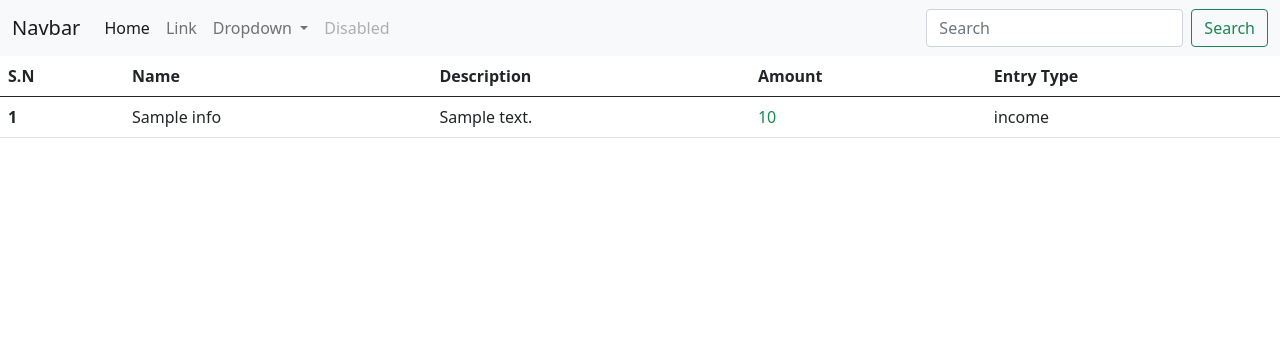
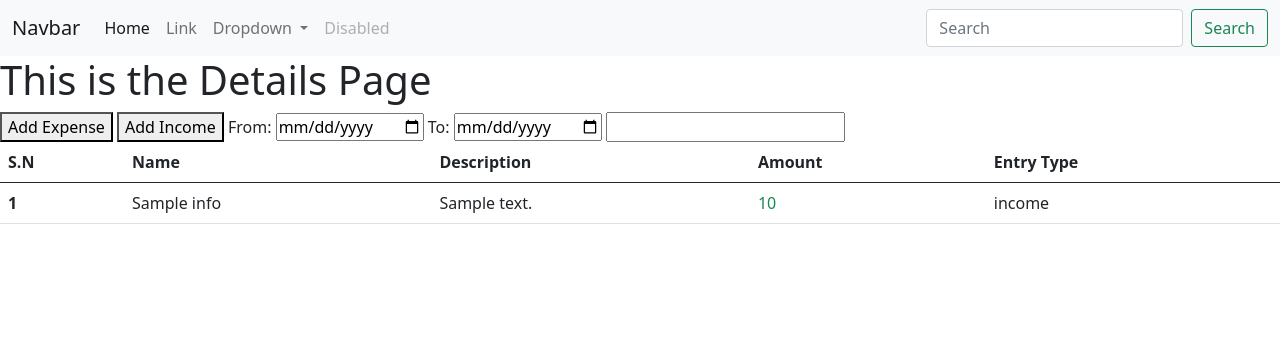
Before and after one commit to Niraj-commits/Kharcha, a Django app: page /add_card/1 in a window 1280 px wide. Shown: the top 356 px of the page. Run offline with Django 5.2, Linux system fonts and the light colour scheme; tables that the repository leaves empty hold one stand-in row (values such as "Sample post").

Commit message:
added more table details and add and search

```diff
--- a/templates/card_details/view.html
+++ b/templates/card_details/view.html
@@ -3,6 +3,19 @@
 {% block title %}View Card Details{% endblock title %}
 
 {% block body %}
+
+<h1>This is the Details Page</h1>
+
+<button>Add Expense</button>
+<button>Add Income</button>
+<label for="time1">From:</label>
+<input type="date">
+
+<label for="time1">To:</label>
+<input type="date">
+
+<input type="search">
+
 <table class="table">
     <thead>
       <tr>
```
